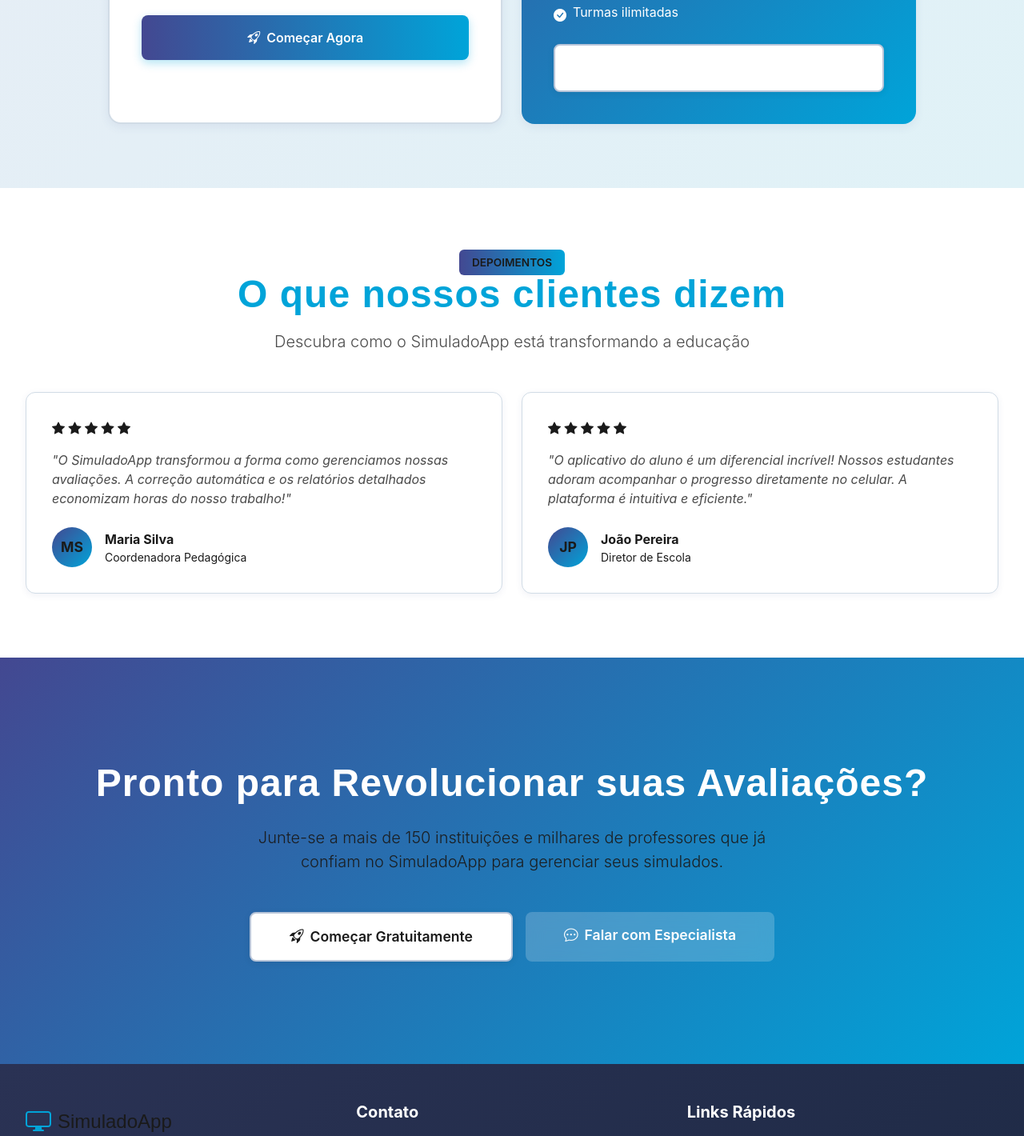
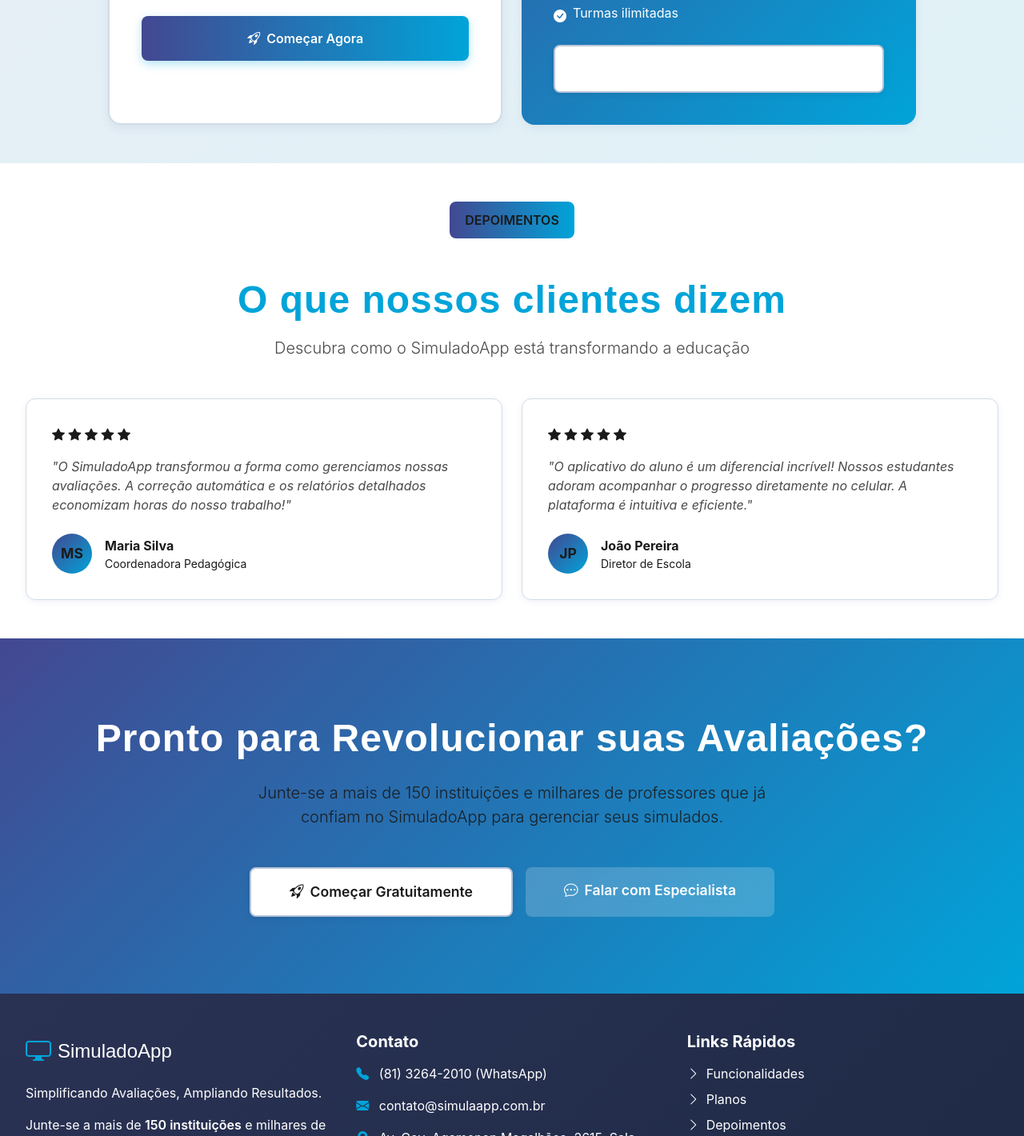
Before and after one commit to devluizg/simuladoapp_v2, a Django app: page / in a window 1280 px wide. Shown: the part 5080-6500 px from the top of the page at 80% size. Run offline with Django 5.2, Linux system fonts and the light colour scheme; grey boxes labelled with a size stand in for pictures from a placeholder-image service; parts of the project's set-up code (start-up, migrations or seed data) failed here and were passed over; some libraries are stand-ins or nearby versions; some web fonts are replaced.

Commit message:
Refatoração e Ajustes de Estilo na Página de Vendas
Principais Alterações:

   1. Harmonização do Espaçamento das Seções:
       * O espaçamento vertical das seções principais foi rebalanceado, ajustando o padding geral e as margens dos títulos de seção (ex: "FUNCIONALIDADES", "PLANOS").
       * Isso resultou em um layout mais limpo e proporcional, com os títulos de seção servindo como um ponto de entrada visual claro para cada bloco de conteúdo.

   2. Ajuste de Destaque nos Títulos de Seção:
       * O tamanho da fonte e o padding de todos os títulos de seção foram aumentados para melhorar a legibilidade e o impacto visual.
       * O título da seção "PLANOS" foi aumentado adicionalmente para criar um ponto de foco e guiar o usuário para a área de conversão.

   3. Correção da Cor do Texto no Rodapé:
       * Foi corrigido um problema persistente onde partes do texto do rodapé eram exibidas em preto, em vez de branco.
       * A causa raiz foi identificada como um conflito de especificidade com regras de CSS !important no template base (base.html).
       * A solução envolveu a aplicação de regras de CSS mais específicas e robustas para o rodapé, garantindo que todo o texto (parágrafos, spans, links) herde a cor branca
         corretamente, mantendo a consistência visual do tema escuro do rodapé.

   4. Melhorias Gerais de Código:
       * Durante o processo, foram removidos estilos de cor inline do HTML do rodapé, centralizando-os nas regras de CSS para facilitar a manutenção.
       * Foram feitos ajustes e testes para garantir que as novas regras não afetassem negativamente outras partes da página.

```diff
--- a/questions/templates/questions/pagina_de_vendas.html
+++ b/questions/templates/questions/pagina_de_vendas.html
@@ -42,7 +42,7 @@
 
     body {
         background-color: var(--light-bg) !important;
-        color: var(--light-text-primary) !important;
+        color: var(--light-text-primary);
         font-family: 'Inter', 'Poppins', sans-serif !important;
     }
 
@@ -63,7 +63,7 @@
     section {
         width: 100%;
         margin: 0;
-        padding: 5rem 0;
+        padding: 3rem 0;
     }
 
     /* Container responsivo dentro das sections */
@@ -316,16 +316,16 @@
     .badge-gradient {
         background: linear-gradient(90deg, var(--light-secondary), var(--light-primary));
         color: white;
-        padding: 0.5rem 1rem;
-        border-radius: 6px;
+        padding: 0.7rem 1.2rem;
+        border-radius: 8px;
         font-weight: 600;
-        font-size: 0.85rem;
+        font-size: 1rem;
     }
 
     /* Footer */
     .landing-footer {
         background: linear-gradient(135deg, #2a3254 0%, #1e2a45 100%);
-        color: #e0e6f1;
+        color: white !important; /* Force default color */
         width: 100%;
         margin: 0;
     }
@@ -341,14 +341,20 @@
         color: white !important;
     }
 
+    .landing-footer a,
+    .landing-footer p,
+    .landing-footer span,
+    .landing-footer strong {
+        color: white !important;
+    }
+
     .landing-footer a {
-        color: #b8c5d9;
         text-decoration: none;
         transition: color 0.3s ease;
     }
 
     .landing-footer a:hover {
-        color: var(--light-primary);
+        color: var(--light-primary) !important; /* Ensure hover works */
     }
 
     /* Images */
@@ -473,7 +479,7 @@
 <section style="background-color: var(--light-surface);">
     <div class="container">
         <div class="text-center mb-5">
-            <span class="badge-gradient mb-3">POR QUE ESCOLHER</span>
+            <span class="badge-gradient" style="margin-bottom: 3rem; display: inline-block;">POR QUE ESCOLHER</span>
             <h2 class="display-5 fw-bold mb-3">Por que escolher o SimuladoApp?</h2>
             <p class="lead text-muted mx-auto" style="max-width: 700px;">Uma revolução na gestão educacional. Ajudamos professores e instituições a focarem no que realmente importa.</p>
         </div>
@@ -546,7 +552,7 @@
 <section id="funcionalidades" class="gradient-soft">
     <div class="container">
         <div class="text-center mb-5">
-            <span class="badge-gradient mb-3">FUNCIONALIDADES</span>
+            <span class="badge-gradient" style="margin-bottom: 3rem; display: inline-block;">FUNCIONALIDADES</span>
             <h2 class="display-5 fw-bold mb-3">Principais Funcionalidades</h2>
             <p class="lead text-muted mx-auto" style="max-width: 700px;">Ferramentas poderosas e intuitivas para otimizar todo o ciclo avaliativo.</p>
         </div>
@@ -625,7 +631,7 @@
 <section style="background-color: var(--light-surface);">
     <div class="container">
         <div class="text-center mb-5">
-            <span class="badge-gradient mb-3">RESULTADOS COMPROVADOS</span>
+            <span class="badge-gradient" style="margin-bottom: 3rem; display: inline-block;">RESULTADOS COMPROVADOS</span>
             <h2 class="display-5 fw-bold mb-3">Benefícios Exclusivos do SimuladoApp</h2>
         </div>
         <div class="row text-center">
@@ -652,7 +658,7 @@
 <section id="planos" class="gradient-soft">
     <div class="container">
         <div class="text-center mb-5">
-            <span class="badge-gradient mb-3">PLANOS</span>
+            <span class="badge-gradient" style="margin-bottom: 3rem; display: inline-block; font-size: 1.2rem; padding: 0.8rem 1.5rem;">PLANOS</span>
             <h2 class="display-5 fw-bold mb-3">Planos que se Adaptam às Suas Necessidades</h2>
             <p class="lead text-muted mx-auto" style="max-width: 700px;">Escolha o plano ideal para você ou sua instituição e comece a transformar suas avaliações.</p>
         </div>
@@ -759,7 +765,7 @@
 <section id="depoimentos" style="background-color: var(--light-surface);">
     <div class="container">
         <div class="text-center mb-5">
-            <span class="badge-gradient mb-3">DEPOIMENTOS</span>
+            <span class="badge-gradient" style="margin-bottom: 3rem; display: inline-block;">DEPOIMENTOS</span>
             <h2 class="display-5 fw-bold mb-3">O que nossos clientes dizem</h2>
             <p class="lead text-muted mx-auto" style="max-width: 700px;">Descubra como o SimuladoApp está transformando a educação</p>
         </div>
@@ -833,12 +839,12 @@
             <div class="col-lg-4">
                 <div class="d-flex align-items-center mb-3">
                     <i class="bi bi-display me-2" style="font-size: 2rem; color: var(--light-primary);"></i>
-                    <span style="font-family: 'Beatcarb', sans-serif; font-size: 1.5rem; color: white;">
+                    <span style="font-family: 'Beatcarb', sans-serif; font-size: 1.5rem; color: white !important;">
                         SimuladoApp
                     </span>
                 </div>
-                <p class="mb-3" style="color: #b8c5d9;">Simplificando Avaliações, Ampliando Resultados.</p>
-                <p style="color: #b8c5d9;">Junte-se a mais de <strong style="color: white;">150 instituições</strong> e milhares de professores em todo o Brasil!</p>
+                <p class="mb-3">Simplificando Avaliações, Ampliando Resultados.</p>
+                <p>Junte-se a mais de <strong style="color: white;">150 instituições</strong> e milhares de professores em todo o Brasil!</p>
             </div>
 
             <div class="col-lg-4">
@@ -854,7 +860,7 @@
                     </li>
                     <li class="mb-3">
                         <i class="bi bi-geo-alt-fill me-2" style="color: var(--light-primary);"></i>
-                        <span style="color: #b8c5d9;">Av. Gov. Agamenon Magalhães, 2615, Sala 0904<br>Recife, PE, CEP 50.050-290</span>
+                        <span style="color: white !important;">Av. Gov. Agamenon Magalhães, 2615, Sala 0904<br>Recife, PE, CEP 50.050-290</span>
                     </li>
                 </ul>
             </div>
@@ -875,7 +881,7 @@
 
         <div class="row mt-4">
             <div class="col-md-6 text-center text-md-start mb-3 mb-md-0">
-                <p class="mb-0" style="color: #b8c5d9;">&copy; 2024 SimuladoApp. Todos os direitos reservados.</p>
+                <p class="mb-0">&copy; 2024 SimuladoApp. Todos os direitos reservados.</p>
             </div>
             <div class="col-md-6 text-center text-md-end">
                 <a href="#" class="me-3">Política de Privacidade</a>
```
